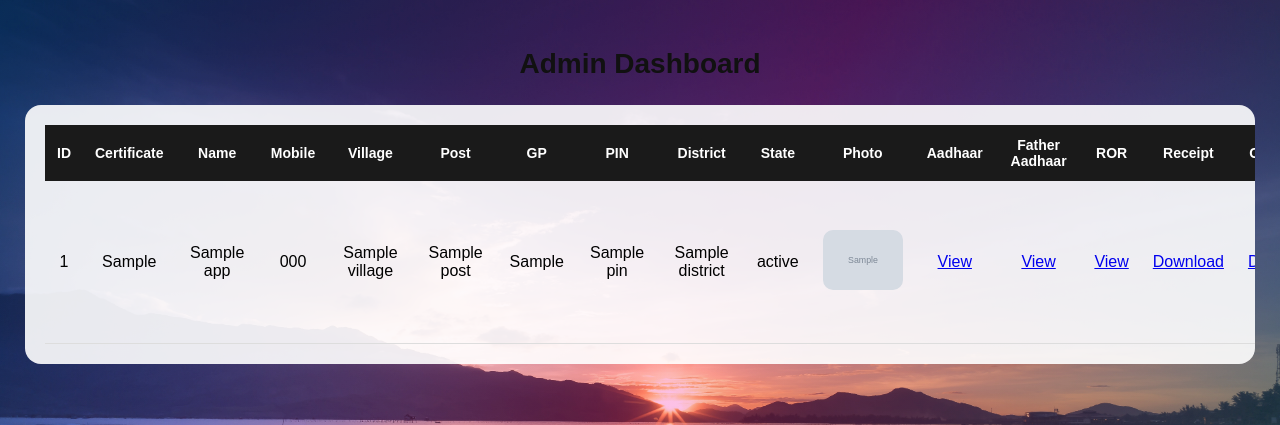
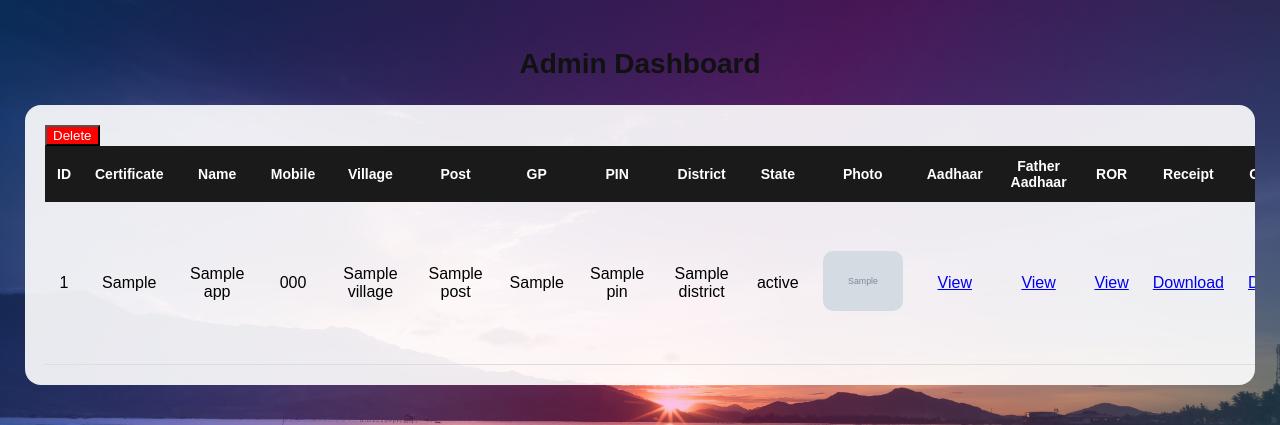
Before and after one commit to Aditya1234AD/certificate-app, a Flask app: template templates/admin.html in a window 1280 px wide. Shown: the top 425 px of the page. Run offline with Flask 3, Linux system fonts and the light colour scheme; the template is opened without the code that fills it: most values are stand-ins (such as "Sample title", 1, 10 or a date in 2020); grey boxes marked "Sample" are stand-in pictures.

Commit message:
Update admin.html

```diff
--- a/templates/admin.html
+++ b/templates/admin.html
@@ -165,6 +165,13 @@ select {
             <span style="color:red;font-weight:bold;">Pending</span>
         {% endif %}
     </td>
+    <form action="/delete_application/{{ app.id }}" method="POST"
+      onsubmit="return confirm('Are you sure you want to delete this application?');"
+      style="display:inline;">
+    <button type="submit" style="background:red;color:white;">
+        Delete
+    </button>
+    </form>
 
     <td>
         <!-- Upload Receipt -->
```
